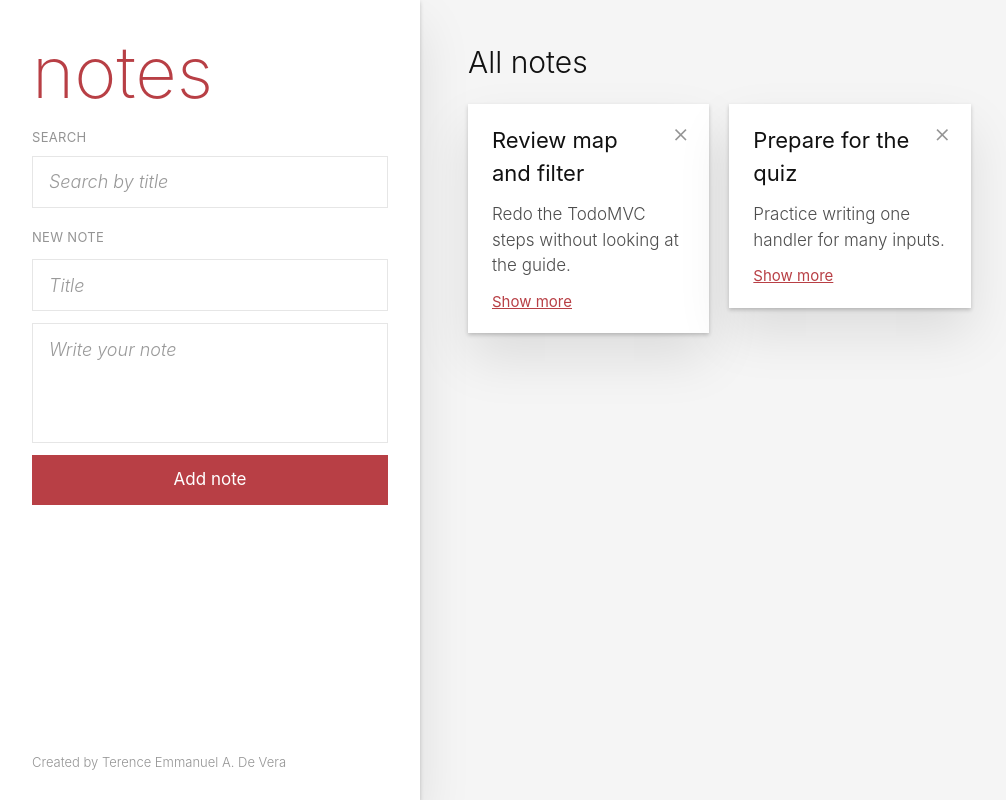
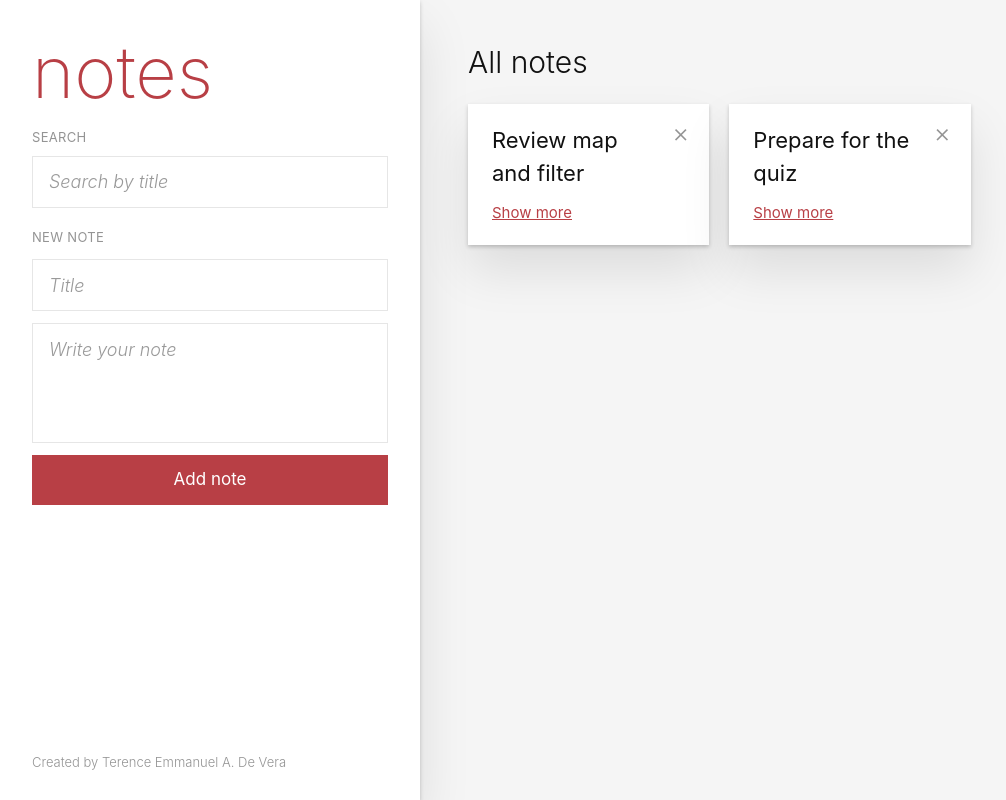
Before and after one commit to terenceemmanueldevera/csit340g5-notes, a React (Vite) app: page / in a window 1280 px wide. Shown: the whole page, without its empty margins (0-1006 px from the left). Built offline with nearby package versions, Linux system fonts and the light colour scheme.

Commit message:
feat: add show more to note cards

```diff
--- a/src/components/NoteCard.jsx
+++ b/src/components/NoteCard.jsx
@@ -1,15 +1,22 @@
+import { useState } from 'react'
+
 function NoteCard({ title, body }) {
+  const [expanded, setExpanded] = useState(false)
+
   return (
     <div>
       <h3 className="pr-8 text-[22px] font-normal break-words">{title}</h3>
-      <p className="mt-3 text-[17px] break-words whitespace-pre-wrap text-[#4d4d4d]">
-        {body}
-      </p>
+      {expanded && (
+        <p className="mt-3 text-[17px] break-words whitespace-pre-wrap text-[#4d4d4d]">
+          {body}
+        </p>
+      )}
       <button
         type="button"
+        onClick={() => setExpanded(!expanded)}
         className="mt-3 cursor-pointer text-[15px] font-normal text-[#b83f45] underline"
       >
-        Show more
+        {expanded ? 'Show less' : 'Show more'}
       </button>
     </div>
   )
```
